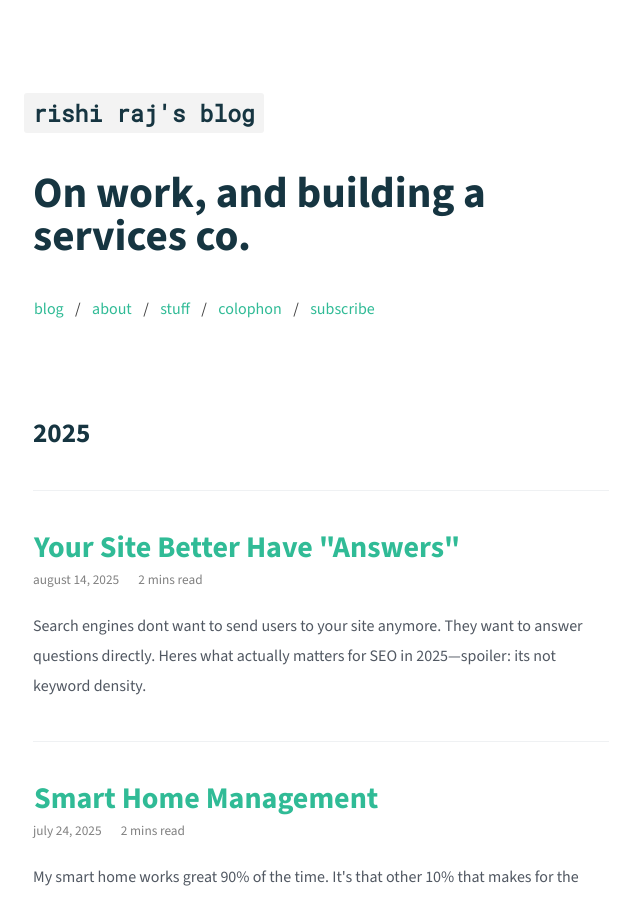
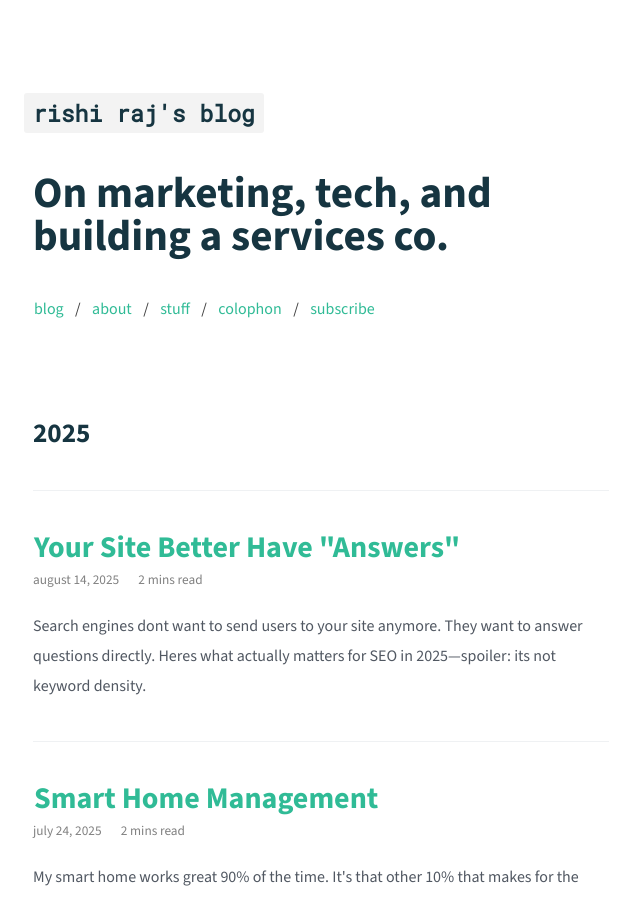
Before and after one commit to talkxo/rishiraj-blog-machine, a Jekyll site: the page built from index.html, in a window 1280 px wide and 900 px high. Shown: the whole window, without its empty margins (319-959 px from the left). Built offline with Jekyll 4.4.1, drawn with Linux system fonts in a browser that asks for light colours; nearby versions of some CDN libraries.

Commit message:
Update site description in config
Changed the site description in _config.yml to reflect a broader focus on marketing, tech, and building a services company.

```diff
--- a/_config.yml
+++ b/_config.yml
@@ -1,7 +1,7 @@
 # Site settings
 title: "rishi raj's blog"
 description: >
-  On work, and building a services co.
+  On marketing, tech, and building a services co.
 
 author: Rishi Raj
 email: r@rishi.im
```
